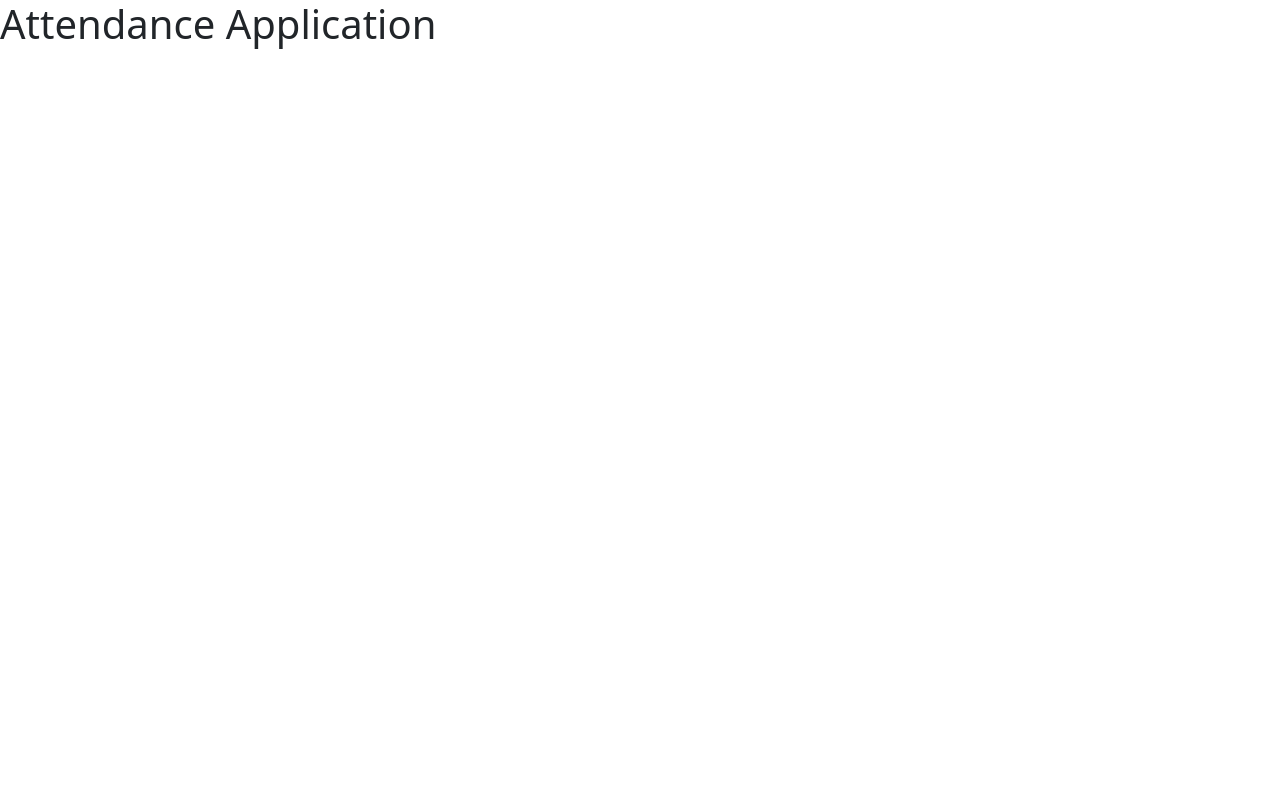
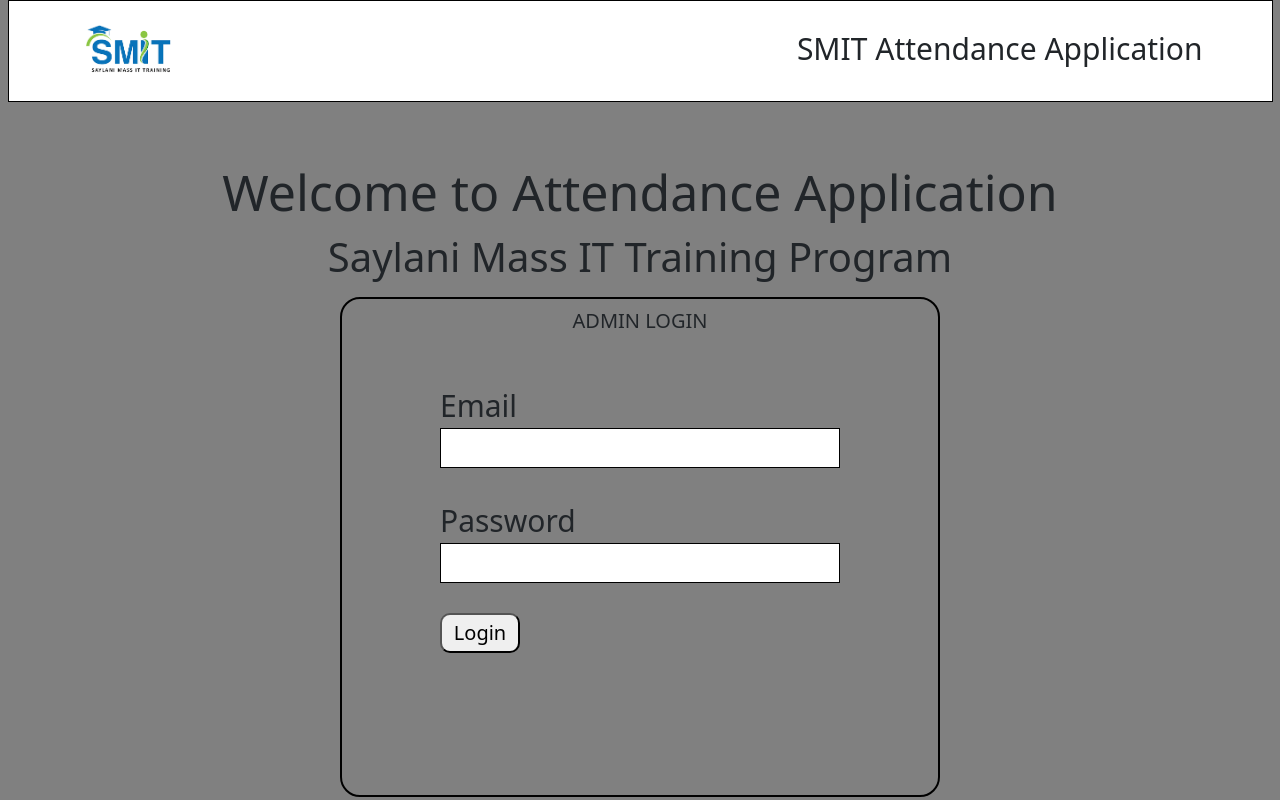
Before and after one commit to ahmedashar/SMIT-Attendance-App, a plain HTML site: page index.html in a window 1280 px wide. Drawn offline with nearby package versions, Linux system fonts and the light colour scheme; some packages are replaced by stand-ins of ours; a script that the page names is missing.

Commit message:
login-complete

```diff
--- a/app.js
+++ b/app.js
@@ -1,11 +1,11 @@
-// window.sucessAlert = function(successfulMessage){  // onclick="sweetAlert('good feeling')"
-//     Swal.fire({
-//         icon: 'success',
-//         title: successfulMessage,
-//         showConfirmButton: false,
-//         timer: 1500
-//       })
-// }
+window.sucessAlert = function(successfulMessage){  // onclick="sweetAlert('good feeling')"
+    Swal.fire({
+        icon: 'success',
+        title: successfulMessage,
+        showConfirmButton: false,
+        timer: 1500
+      })
+}
 
 // window.errorAlert = function (errorMessage){  // onclick="errorAlert('good feeling')"
 //     Swal.fire({
@@ -15,3 +15,23 @@
 //         // footer: '<a href="">Why do I have this issue?</a>'
 //       })
 // }
+import {firebaseSignIn} from './firebase.js'
+
+window.loginAdmin = async function(){
+    let email = document.getElementById('admin_email').value;
+    let password = document.getElementById('admin_password').value;
+    try{
+        await firebaseSignIn(email,password)
+        let errorMsg = document.getElementById('error_msg')
+        errorMsg.innerText = '';
+
+        window.location = './home/home.html'
+    }
+    catch(e){
+    let errorMsg = document.getElementById('error_msg')
+    errorMsg.innerText = e.message;
+
+    }
+
+
+}
--- a/firebase.js
+++ b/firebase.js
@@ -1,6 +1,6 @@
 
   import { initializeApp } from "https://www.gstatic.com/firebasejs/9.11.0/firebase-app.js";
-  import { getAuth } from "https://www.gstatic.com/firebasejs/9.11.0/firebase-auth.js";
+  import { getAuth, signInWithEmailAndPassword } from "https://www.gstatic.com/firebasejs/9.11.0/firebase-auth.js";
   import { getFirestore } from "https://www.gstatic.com/firebasejs/9.11.0/firebase-firestore.js";
   import { getStorage } from "https://www.gstatic.com/firebasejs/9.11.0/firebase-storage.js";
 
@@ -18,3 +18,11 @@
   const auth = getAuth(app);
   const db = getFirestore(app);
   const storage = getStorage(app);
+
+
+
+function firebaseSignIn(email,password){
+    return signInWithEmailAndPassword(auth, email, password)
+}
+
+export{firebaseSignIn}
--- /dev/null
+++ b/home/home.css
@@ -0,0 +1,9 @@
+* {
+  box-sizing: border-box;
+}
+html {
+  font-size: 62.5%;
+}
+.add_class_container {
+  border: 2px solid black;
+}
--- /dev/null
+++ b/home/home.js
@@ -0,0 +1,3 @@
+function gotoCreateClass(){
+    window.location = './classDetail/class.html'
+}
--- a/index.html
+++ b/index.html
@@ -20,8 +20,57 @@
 </head>
 
 <body>
+    <!-- navbar -->
+    <div class="container-fluid main_container">
 
-    <h1>Attendance Application</h1>
+        <div class="container-fluid nav_main">
+            <div class="container nav_items_container">
+                <img class="smit-logo" src="./images/logo-smit.png" alt="">
+                <h2 class="app_name">SMIT Attendance Application</h2>
+                <!-- <button id="login_btn">Log In</button> -->
+            </div>
+
+        </div>
+
+        <div class="container">
+            <div class="section text-center mt-5 pt-5">
+                <h1 class="welcome_text">Welcome to Attendance Application</h1>
+                <p class="slogan_text">Saylani Mass IT Training Program</p>
+            </div>
+        </div>
+
+        <div class="container login_form_main">
+            <div class="admin_login">
+
+                <h2 class="text-center mt-3">ADMIN LOGIN</h2>
+
+                <div class="form_fields_container">
+
+                    <div class="form_container">
+                        <div class="form_control">
+                            <label for="admin_email">Email</label>
+                            <input type="email" id="admin_email">
+                        </div>
+                        <div class="form_control mt-5">
+                            <label for="admin_password">Password</label>
+                            <input type="password" id="admin_password">
+                        </div>
+                        <p id="error_msg"></p>
+
+                        <button id="login_btn" class="mt-5" onclick="loginAdmin()">Login</button>
+                    </div>
+                </div>
+            </div>
+        </div>
+
+
+
+
+
+    </div>
+
+
+
 
 
 
--- a/style.css
+++ b/style.css
@@ -1,3 +1,82 @@
+* {
+  box-sizing: border-box;
+}
+html {
+  font-size: 62.5%;
+}
+.main_container {
+  height: 100vh;
+  background-color: grey;
+}
+
+.nav_main {
+  background-color: white;
+  border: 1px solid black;
+}
+.nav_items_container {
+  display: flex;
+  justify-content: space-between;
+  align-items: center;
+}
+.smit-logo {
+  width: 10rem;
+}
+.app_name {
+  font-size: 3rem;
+}
+/* section */
+.welcome_text {
+  font-size: 5rem;
+}
+.slogan_text {
+  font-size: 4rem;
+}
+
+/* admin login form */
+.admin_login {
+  border: 2px solid black;
+  height: 50rem;
+  width: 60rem;
+  border-radius: 2rem;
+  position: relative;
+}
+.login_form_main {
+  display: flex;
+  justify-content: center;
+}
+.form_control label {
+  display: block;
+  font-size: 3rem;
+}
+.form_control input {
+  width: 40rem;
+  height: 4rem;
+  font-size: 3rem;
+  border: 1px solid black;
+}
+.form_control input.error {
+  border: 1px solid red;
+}
+
+#login_btn {
+  width: 8rem;
+  height: 4rem;
+  border-radius: 10px;
+  font-size: 2rem;
+}
+/* form admin login */
+.form_fields_container {
+  margin-top: 5rem;
+  display: flex;
+  justify-content: center;
+}
+#error_msg {
+  position: absolute;
+  bottom: 0;
+  font-size: 1.5rem;
+  color: red;
+}
+
 /* X-Small devices (portrait phones, less than 576px) */
 @media (max-width: 575.98px) {
 }
```
Also changed, not shown: classDetail/class.html (added, +15 -0 lines), home/home.html (added, +42 -0 lines), images/logo-smit.png (added).
